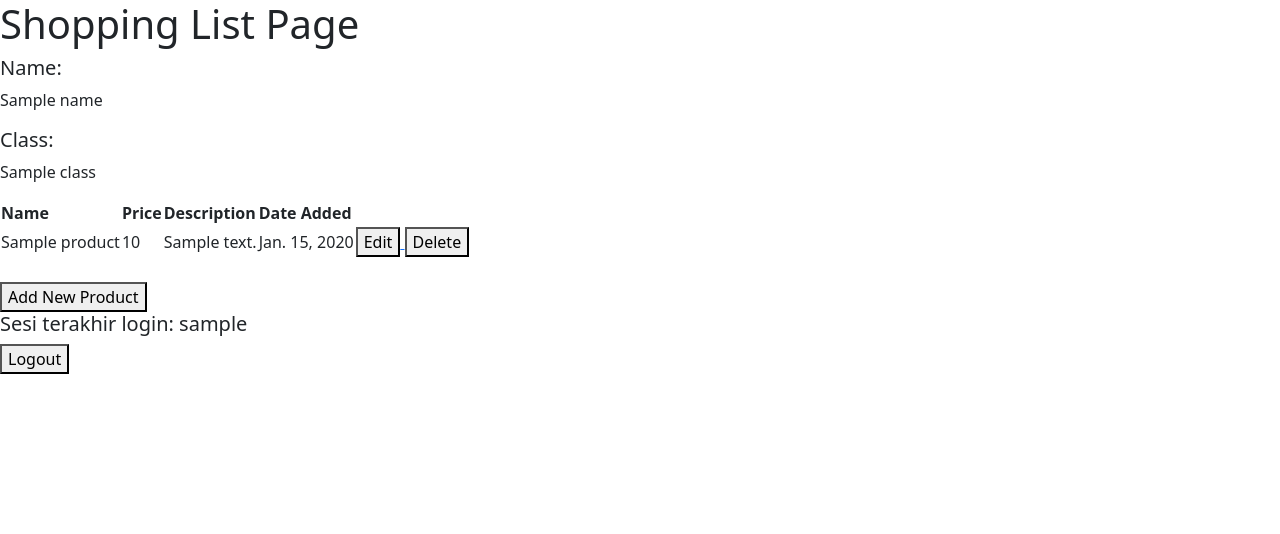
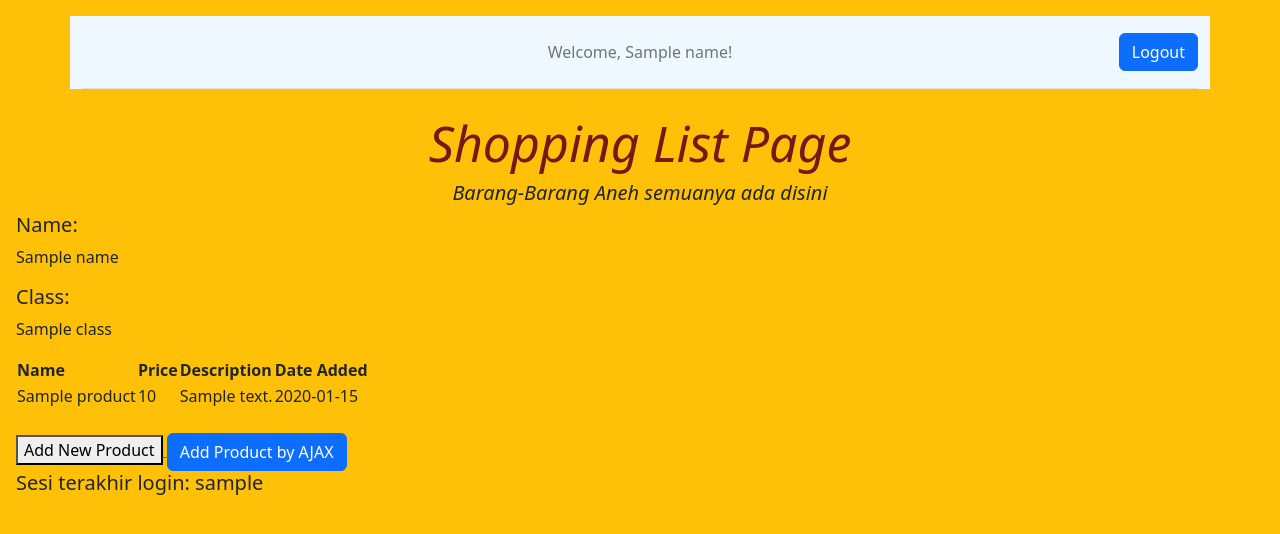
Before and after one commit to haffienc/shopping-list, a Django app: template main/templates/main.html in a window 1280 px wide. Shown: the top 534 px of the page. Run offline with Django 4.2, Linux system fonts and the light colour scheme; tables that the repository leaves empty hold one stand-in row (values such as "Sample post"); the template is opened without the code that fills it: values that come from a table or form of the project are taken from there, most other values are stand-ins (such as "Sample title", 1, 10 or a date in 2020).

Commit message:
Tutor 5 done

```diff
--- a/main/templates/main.html
+++ b/main/templates/main.html
@@ -1,7 +1,31 @@
 {% extends 'base.html' %}
 
 {% block content %}
-    <h1>Shopping List Page</h1>
+
+<div class="container" style = "background-color: aliceblue;">
+    <header class="d-flex flex-wrap align-items-center justify-content-center justify-content-md-between py-3 mb-4 border-bottom">
+      <div class="col-md-3 mb-2 mb-md-0">
+        <a href="/" class="d-inline-flex link-body-emphasis text-decoration-none">
+          <svg class="bi" width="40" height="32" role="img" aria-label="Bootstrap"><use xlink:href="#bootstrap"></use></svg>
+        </a>
+      </div>
+
+      <ul class="nav col-12 col-md-auto mb-2 justify-content-center mb-md-0">
+        <li><a href="#" class="nav-link px-2 link-secondary">Welcome, {{ name }}! </a></li>
+      </ul>
+
+      <div class="col-md-3 text-end">
+        <a href="{% url 'main:logout' %}">
+            <button type="button" class="btn btn-primary">Logout</button>
+        </a>
+      </div>
+    </header>
+  </div>
+
+    <h1 style="color:#791616; font-size:50px;
+    font-style:italic; text-align:center;">Shopping List Page</h1>
+    <h5 style="font-size:20px;
+    font-style:italic; text-align:center;">Barang-Barang Aneh semuanya ada disini</h5>
 
     <h5>Name:</h5>
     <p>{{name}}</p>
@@ -9,37 +33,7 @@
     <h5>Class:</h5>
     <p>{{class}}</p>
 
-    <table>
-        <tr>
-            <th>Name</th>
-            <th>Price</th>
-            <th>Description</th>
-            <th>Date Added</th>
-        </tr>
-
-        {% comment %} Berikut cara memperlihatkan data produk di bawah baris ini {% endcomment %}
-
-        {% for product in products %}
-            <tr>
-                <td>{{product.name}}</td>
-                <td>{{product.price}}</td>
-                <td>{{product.description}}</td>
-                <td>{{product.date_added}}</td>
-                <td>
-                    <a href="{% url 'main:edit_product' product.pk %}">
-                        <button>
-                            Edit
-                        </button>
-                    </a>
-                    <a href="{% url 'main:delete_product' product.pk %}">
-                        <button>
-                            Delete
-                        </button>
-                    </a>
-                </td>
-            </tr>
-        {% endfor %}
-    </table>
+    <table id="product_table"></table>
 
     <br />
 
@@ -48,10 +42,79 @@
             Add New Product
         </button>
     </a>
+
+<div class="modal fade" id="exampleModal" tabindex="-1" aria-labelledby="exampleModalLabel" aria-hidden="true">
+    <div class="modal-dialog">
+        <div class="modal-content">
+            <div class="modal-header">
+                <h1 class="modal-title fs-5" id="exampleModalLabel">Add New Product</h1>
+                <button type="button" class="btn-close" data-bs-dismiss="modal" aria-label="Close"></button>
+            </div>
+            <div class="modal-body">
+                <form id="form" onsubmit="return false;">
+                    {% csrf_token %}
+                    <div class="mb-3">
+                        <label for="name" class="col-form-label">Name:</label>
+                        <input type="text" class="form-control" id="name" name="name"></input>
+                    </div>
+                    <div class="mb-3">
+                        <label for="price" class="col-form-label">Price:</label>
+                        <input type="number" class="form-control" id="price" name="price"></input>
+                    </div>
+                    <div class="mb-3">
+                        <label for="description" class="col-form-label">Description:</label>
+                        <textarea class="form-control" id="description" name="description"></textarea>
+                    </div>
+                </form>
+            </div>
+            <div class="modal-footer">
+                <button type="button" class="btn btn-secondary" data-bs-dismiss="modal">Close</button>
+                <button type="button" class="btn btn-primary" id="button_add" data-bs-dismiss="modal">Add Product</button>
+            </div>
+        </div>
+    </div>
+</div>
+
+<button type="button" class="btn btn-primary" data-bs-toggle="modal" data-bs-target="#exampleModal">Add Product by AJAX</button>
+
     <h5>Sesi terakhir login: {{ last_login }}</h5>
-    <a href="{% url 'main:logout' %}">
-        <button>
-            Logout
-        </button>
-    </a>
+
+    <script>
+        async function getProducts() {
+            return fetch("{% url 'main:get_product_json' %}").then((res) => res.json())
+        }
+        async function refreshProducts() {
+            document.getElementById("product_table").innerHTML = ""
+            const products = await getProducts()
+            let htmlString = `<tr>
+                <th>Name</th>
+                <th>Price</th>
+                <th>Description</th>
+                <th>Date Added</th>
+            </tr>`
+            products.forEach((item) => {
+                htmlString += `\n<tr>
+                <td>${item.fields.name}</td>
+                <td>${item.fields.price}</td>
+                <td>${item.fields.description}</td>
+                <td>${item.fields.date_added}</td>
+            </tr>`
+            })
+
+            document.getElementById("product_table").innerHTML = htmlString
+        }
+
+        refreshProducts()
+
+        function addProduct() {
+            fetch("{% url 'main:add_product_ajax' %}", {
+                method: "POST",
+                body: new FormData(document.querySelector('#form'))
+            }).then(refreshProducts)
+
+            document.getElementById("form").reset()
+            return false
+        }
+    document.getElementById("button_add").onclick = addProduct
+    </script>
 {% endblock content %}
--- a/main/urls.py
+++ b/main/urls.py
@@ -6,6 +6,8 @@ from main.views import login_user
 from main.views import logout_user
 from main.views import edit_product
 from main.views import delete_product
+from main.views import get_product_json
+from main.views import add_product_ajax
 
 app_name = 'main'
 
@@ -19,4 +21,6 @@ urlpatterns = [
     path('logout/', logout_user, name='logout'),
     path('edit-product/<int:id>', edit_product, name='edit_product'),
     path('delete/<int:id>', delete_product, name='delete_product'),
+    path('get-product/', get_product_json, name='get_product_json'),
+    path('create-product-ajax/', add_product_ajax, name='add_product_ajax')
 ]
--- a/main/views.py
+++ b/main/views.py
@@ -1,5 +1,5 @@
 from django.shortcuts import render
-from django.http import HttpResponseRedirect
+from django.http import HttpResponseNotFound, HttpResponseRedirect
 from main.forms import ProductForm
 from django.urls import reverse
 from main.models import Product
@@ -12,6 +12,7 @@ from django.contrib.auth import authenticate, login
 from django.contrib.auth import logout
 from django.contrib.auth.decorators import login_required
 import datetime
+from django.views.decorators.csrf import csrf_exempt
 
 # Create your views here.
 @login_required(login_url='/login')
@@ -109,3 +110,22 @@ def delete_product(request, id):
     product.delete()
     # Kembali ke halaman awal
     return HttpResponseRedirect(reverse('main:show_main'))
+
+def get_product_json(request):
+    product_item = Product.objects.all()
+    return HttpResponse(serializers.serialize('json', product_item))
+
+@csrf_exempt
+def add_product_ajax(request):
+    if request.method == 'POST':
+        name = request.POST.get("name")
+        price = request.POST.get("price")
+        description = request.POST.get("description")
+        user = request.user
+
+        new_product = Product(name=name, price=price, description=description, user=user)
+        new_product.save()
+
+        return HttpResponse(b"CREATED", status=201)
+
+    return HttpResponseNotFound()
--- a/templates/base.html
+++ b/templates/base.html
@@ -17,7 +17,7 @@
         <script src="https://cdn.jsdelivr.net/npm/bootstrap@5.3.2/dist/js/bootstrap.min.js" integrity="sha384-BBtl+eGJRgqQAUMxJ7pMwbEyER4l1g+O15P+16Ep7Q9Q+zqX6gSbd85u4mG4QzX+" crossorigin="anonymous"></script>
     </head>
 
-    <body>
+    <body class="p-3 mb-2 bg-warning text-dark">
         {% block content %}
         {% endblock content %}
     </body>
```
